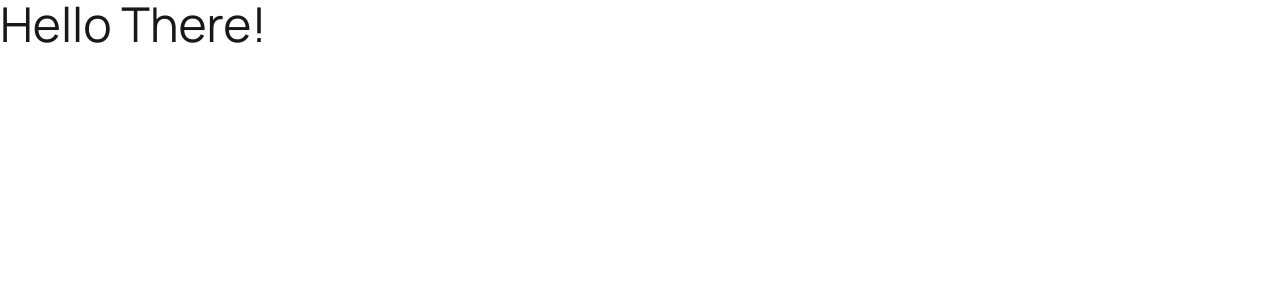
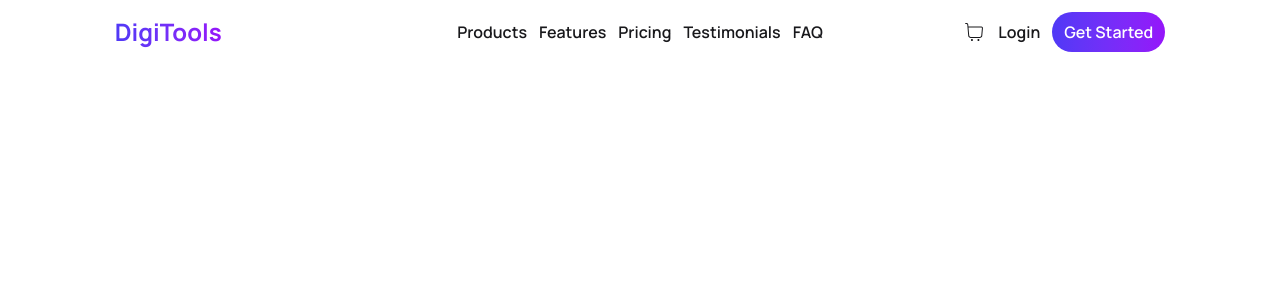
Before and after one commit to alfaazahmed7/Assignment-06, a React (Vite) app: page / in a window 1280 px wide. Shown: the top 300 px of the page. Built offline with nearby package versions, Linux system fonts and the light colour scheme.

Commit message:
added navbar

```diff
--- a/index.html
+++ b/index.html
@@ -1,5 +1,5 @@
 <!doctype html>
-<html lang="en">
+<html lang="en" data-theme="light">
   <head>
     <meta charset="UTF-8" />
     <link rel="icon" type="image/svg+xml" href="/favicon.svg" />
--- a/package.json
+++ b/package.json
@@ -13,6 +13,7 @@
     "@tailwindcss/vite": "^4.2.2",
     "react": "^19.2.4",
     "react-dom": "^19.2.4",
+    "react-icons": "^5.6.0",
     "tailwindcss": "^4.2.2"
   },
   "devDependencies": {
--- a/src/App.jsx
+++ b/src/App.jsx
@@ -1,11 +1,12 @@
 import './App.css'
+import Navbar from './components/Navbar/Navbar'
 
 function App() {
 
 
   return (
     <>
-      <h1 className='text-5xl'>Hello There!</h1>
+      <Navbar />
     </>
   )
 }
--- /dev/null
+++ b/src/components/Navbar/Navbar.jsx
@@ -0,0 +1,46 @@
+import React from 'react';
+import { CiShoppingCart } from 'react-icons/ci';
+
+const Navbar = () => {
+    return (
+        <div>
+            <div className="navbar w-10/12 mx-auto">
+                <div className="navbar-start">
+                    <div className="dropdown">
+                        <div tabIndex={0} role="button" className="btn btn-ghost lg:hidden">
+                            <svg xmlns="http://www.w3.org/2000/svg" className="h-5 w-5" fill="none" viewBox="0 0 24 24" stroke="currentColor"> <path strokeLinecap="round" strokeLinejoin="round" strokeWidth="2" d="M4 6h16M4 12h8m-8 6h16" /> </svg>
+                        </div>
+                        <ul
+                            tabIndex="-1"
+                            className="menu menu-sm dropdown-content bg-base-100 rounded-box z-1 mt-3 w-52 p-2 shadow gap-1 text-base font-semibold cursor-pointer">
+                            <li className=' hover:text-[#ff5e5b]'>Products</li>
+                            <li className=' hover:text-[#ff5e5b]'>Features</li>
+                            <li className=' hover:text-[#ff5e5b]'>Pricing</li>
+                            <li className=' hover:text-[#ff5e5b]'>Testimonials</li>
+                            <li className=' hover:text-[#ff5e5b]'>FAQ</li>
+                        </ul>
+                    </div>
+                    <a className="text-2xl cursor-pointer bg-linear-to-l from-[#9514FA] to-[#4F39F6] bg-clip-text text-transparent font-bold">DigiTools</a>
+                </div>
+                <div className="navbar-center hidden lg:flex">
+                    <ul className="menu menu-horizontal px-1 font-semibold gap-3 text-base cursor-pointer">
+                        <li className=' hover:text-[#ff5e5b]'>Products</li>
+                        <li className=' hover:text-[#ff5e5b]'>Features</li>
+                        <li className=' hover:text-[#ff5e5b]'>Pricing</li>
+                        <li className=' hover:text-[#ff5e5b]'>Testimonials</li>
+                        <li className=' hover:text-[#ff5e5b]'>FAQ</li>
+                    </ul>
+                </div>
+                <div className="navbar-end flex gap-3">
+                    <div className='text-2xl cursor-pointer'>
+                        <CiShoppingCart />
+                    </div>
+                    <span className='font-semibold cursor-pointer'>Login</span>
+                    <a className='font-semibold bg-linear-to-l from-[#9514FA] to-[#4F39F6] py-2 px-3 rounded-full text-white cursor-pointer'>Get Started</a>
+                </div>
+            </div>
+        </div>
+    );
+};
+
+export default Navbar;
--- a/src/index.css
+++ b/src/index.css
@@ -1,7 +1,7 @@
 @import url('https://fonts.googleapis.com/css2?family=Manrope:wght@200..800&display=swap');
 
 * {
-  font-family: "Manrope", sans-serif;
+    font-family: "Manrope", sans-serif;
 }
 
 @import "tailwindcss";
```
Also changed, not shown: 1 other file (tests, documents, lock files or other folders).
